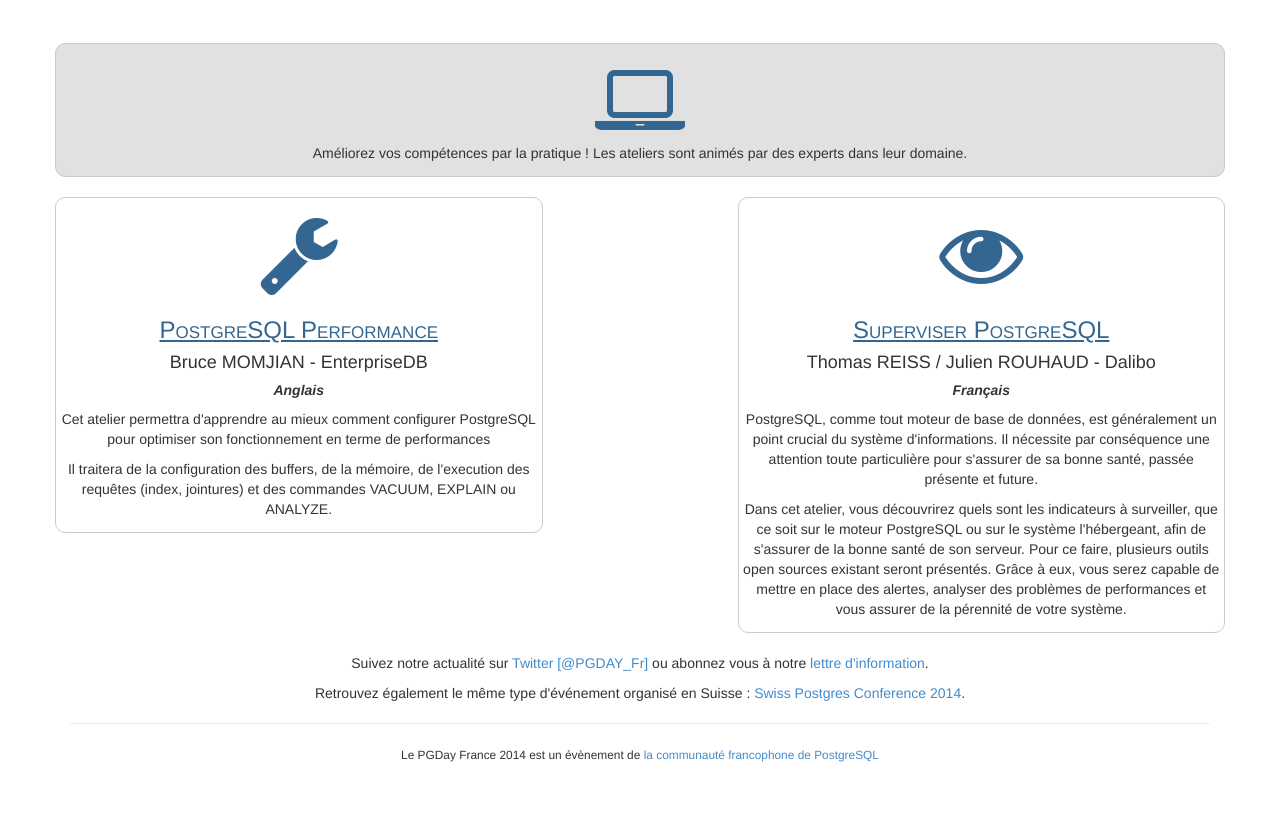
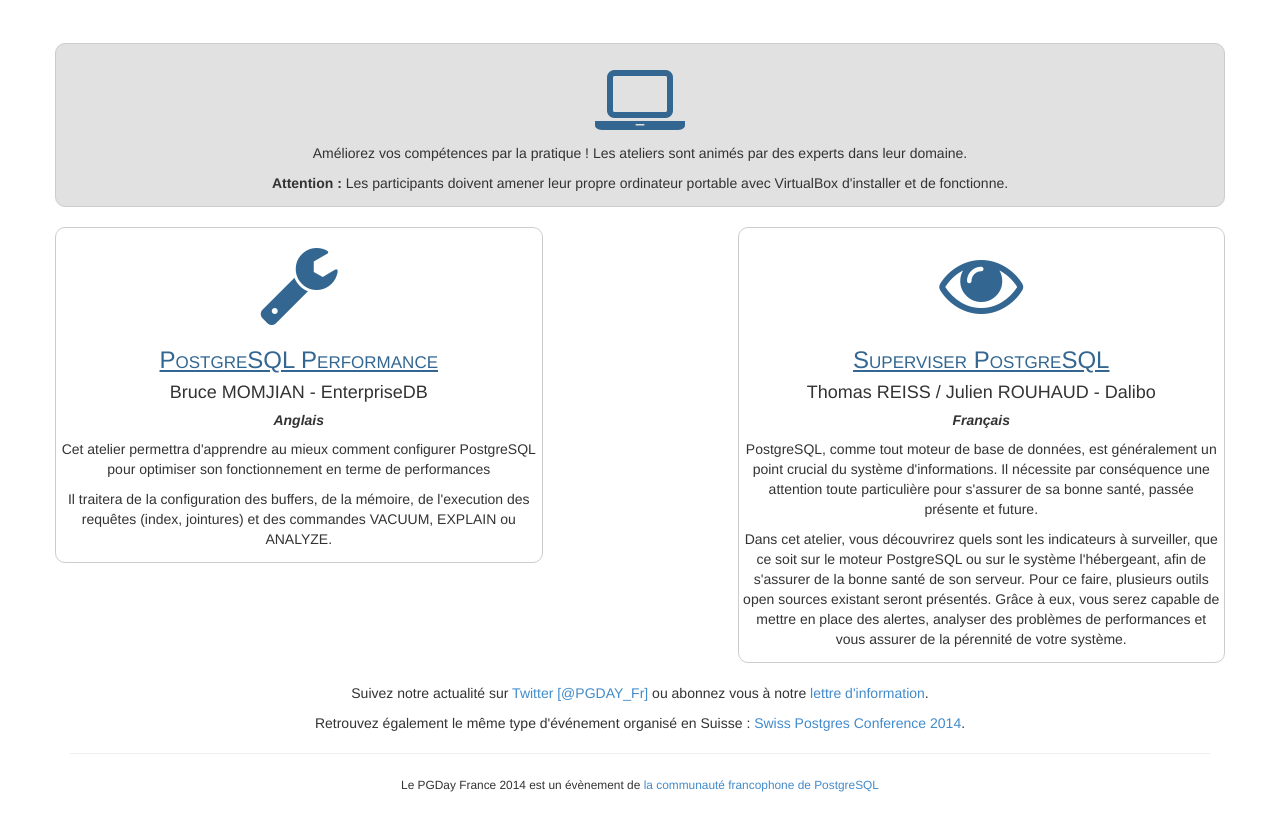
Before and after one commit to postgresqlfr/2024.pgday.fr, a Jekyll site: the page built from ateliers.html, in a window 1280 px wide, cut to the strip 67-898 px from the top of the page. Built offline with Jekyll 4.4.1, drawn with Linux system fonts in a browser that asks for light colours; Markdown is read by kramdown in place of the engine named in the settings.

Commit message:
Add workshop assertions

```diff
--- a/ateliers.html
+++ b/ateliers.html
@@ -11,6 +11,7 @@
               <div class="col-lg-12 col-md-12 section-colored text-center home_bloc">
                   <i class="fa fa-laptop"></i>
                   <p>Améliorez vos compétences par la pratique ! Les ateliers sont animés par des experts dans leur domaine.</p>
+                  <p><b>Attention :</b> Les participants doivent amener leur propre ordinateur portable avec VirtualBox d'installer et de fonctionne.</p>
               </div>
           </div>
           <br>
```
